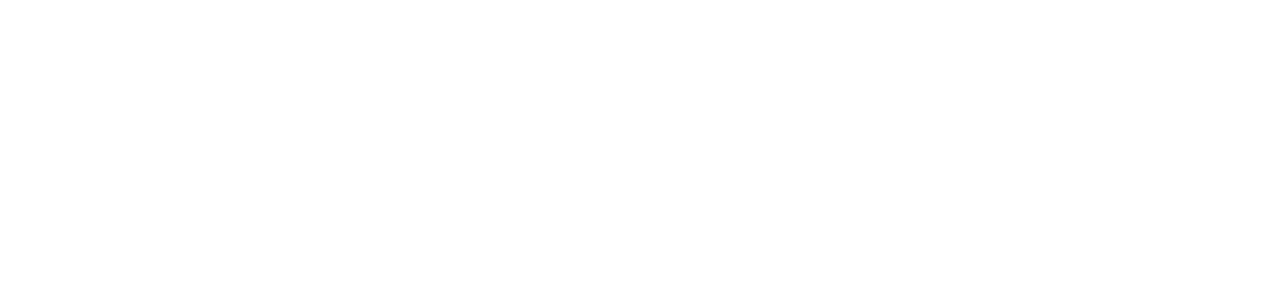
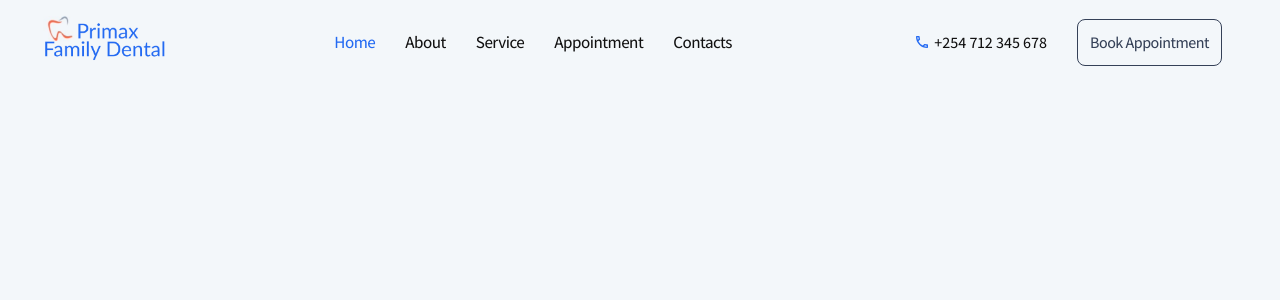
Before and after one commit to mwendwamark/PRIMAX-FAMILY-DENTAL, a React (Vite) app: page / in a window 1280 px wide. Shown: the top 300 px of the page. Built offline with nearby package versions, Linux system fonts and the light colour scheme.

Commit message:
Create the navigation bar and make it responsive

```diff
--- a/package.json
+++ b/package.json
@@ -10,9 +10,9 @@
     "preview": "vite preview"
   },
   "dependencies": {
-    "react": "^18.3.1",
     "react-dom": "^18.2.0",
-    "router-dom": "^2.2.11"
+    "react-icons": "^5.2.0",
+    "react-router-dom": "^6.23.0"
   },
   "devDependencies": {
     "@types/react": "^18.2.66",
--- a/src/App.css
+++ b/src/App.css
@@ -1,4 +1,5 @@
 @import url('https://fonts.googleapis.com/css2?family=Lato:ital,wght@0,100;0,300;0,400;0,700;0,900;1,100;1,300;1,400;1,700;1,900&family=Libre+Baskerville:ital,wght@0,400;0,700;1,400&display=swap');
+@import url('https://fonts.googleapis.com/css2?family=Assistant:wght@200..800&display=swap');
 
 :root {
     /* colors */
@@ -8,11 +9,12 @@
     --blue-color: rgb(35, 106, 242);
     --title-color: #0a1834;
     --text-color: rgb(53, 65, 88);
-    --links-color: rgb(95, 108, 132);
+    --links-color: rgb(78, 84, 95);
+    --navbar-links-color: #111111;
 
     /* font family */
-    --title-ff: Lato, "poppins";
-    --other-ff: Libre Baskerville, "poppins";
+    --text-ff: Assistant, "poppins";
+    --footer-links-ff: Libre Baskerville, "poppins";
 
     /* font weight */
     --title-fw: 700;
@@ -20,7 +22,13 @@
     --other-fw: 400;
 
     /* font size */
+    --navbar-fs :17px;
+    --text-fs: 16px;
 
+}
+
+body {
+    background-color: var(--background-color);
 }
 
 * {
@@ -48,7 +56,7 @@
     padding: 0;
     margin-left: auto;
     margin-right: auto;
-    max-width: 95%;
+    max-width: 94%;
 }
 
 .section {
--- a/src/App.jsx
+++ b/src/App.jsx
@@ -1,10 +1,18 @@
-import React from "react";
+import React  from "react";
+import { BrowserRouter, Routes, Route } from "react-router-dom"
+import Home from "./Pages/Home";
+import Navbar from "./components/Navbar";
 import "./App.css";
 
 function App() {
   return (
     <>
-      <div></div>
+      <BrowserRouter>
+        <Navbar />
+        <Routes>
+          <Route path="/" element={<Home />}></Route>
+        </Routes>
+      </BrowserRouter>
     </>
   );
 }
--- a/src/Pages/Home.jsx
+++ b/src/Pages/Home.jsx
@@ -0,0 +1,11 @@
+import React from 'react'
+
+const Home = () => {
+  return (
+    <div>
+
+    </div>
+  )
+}
+
+export default Home
--- a/src/components/Navbar.jsx
+++ b/src/components/Navbar.jsx
@@ -0,0 +1,68 @@
+import React,{ useState } from "react";
+import { NavLink } from "react-router-dom";
+import { IoMdMenu, IoMdClose } from "react-icons/io";
+import { MdOutlinePhone } from "react-icons/md";
+// IMPORT FILES
+import Logo from "../assets/file.png";
+import "../styles/Navbar.css";
+
+const Navbar = () => {
+  const [showNavbar, setShowNavbar] = useState(false);
+
+  const handleShowNavbar = () => {
+    setShowNavbar(!showNavbar);
+  };
+
+  return (
+    <nav className="navbar">
+      <div className="navbar-container container">
+        <div className="logo-section">
+          <NavLink to="/">
+            <img src={Logo} alt="" />
+          </NavLink>
+        </div>
+
+        <div className={`nav-elements ${showNavbar && "active"}`}>
+          <ul>
+            <li>
+              <NavLink to="/">Home</NavLink>
+            </li>
+            <li>
+              <NavLink to="/about">About</NavLink>
+            </li>
+            <li>
+              <NavLink to="/service">Service</NavLink>
+            </li>
+            <li>
+              <NavLink to="/appointment">Appointment</NavLink>
+            </li>
+            <li>
+              <NavLink to="/contacts">Contacts</NavLink>
+            </li>
+          </ul>
+        </div>
+
+        <div className="book-appointment-section">
+          <ul>
+            <li>
+              <div className="emergency-call-contents">
+                <MdOutlinePhone className="phone-icon" />{" "}
+                <p>+254 712 345 678</p>
+              </div>
+            </li>
+            <li className="appointment-btn">
+              <NavLink to="/book-appointment">Book Appointment</NavLink>
+            </li>
+          </ul>
+        </div>
+
+        <div className="menu-icon" onClick={handleShowNavbar}>
+          {showNavbar ? <IoMdClose /> : <IoMdMenu />}{" "}
+          {/* Show close icon when navbar is open */}
+        </div>
+      </div>
+    </nav>
+  );
+};
+
+export default Navbar;
--- a/src/styles/Navbar.css
+++ b/src/styles/Navbar.css
@@ -0,0 +1,189 @@
+.navbar {
+    width: 100%;
+    padding: 5px;
+    margin-top: 10px;
+    background-color: var(--background-color);
+    /* box-shadow: 0 2px 4px rgba(0, 0, 0, 0.1); */
+}
+
+.navbar a.active {
+    color: var(--blue-color);
+}
+
+.navbar-container {
+    width: 100%;
+    display: flex;
+    justify-content: space-between;
+    align-items: center;
+    padding: 5px;
+}
+
+.logo-section a img {
+    height: 50px;
+}
+
+.nav-elements ul {
+    list-style: none;
+    display: flex;
+    align-items: center;
+}
+
+.nav-elements ul li {
+    margin: 0 15px;
+}
+
+.nav-elements ul li a {
+    position: relative;
+    color: var(--navbar-links-color);
+    font-size: var(--navbar-fs);
+    font-family: var(--text-ff);
+    font-weight: 500;
+    letter-spacing: -.50px;
+    text-transform: capitalize;
+    transition: color .5s ease;
+}
+
+.nav-elements ul li a::before,
+.nav-elements ul li a::after {
+    content: "";
+    position: absolute;
+    bottom: 0;
+    left: 0;
+    width: 0;
+    height: 2px;
+    background-color: var(--blue-color);
+    transition: width .5s ease;
+}
+
+.nav-elements ul li a::before {
+    transform-origin: left;
+}
+
+.nav-elements ul li a::after {
+    transform-origin: right;
+}
+
+.nav-elements ul li a:hover::before,
+.nav-elements ul li a:hover::after {
+    width: 100%;
+}
+
+.nav-elements ul li a:hover {
+    color: var(--blue-color);
+}
+
+.menu-icon {
+    display: none;
+}
+
+.book-appointment-section ul {
+    list-style: none;
+    display: flex;
+    align-items: center;
+}
+
+.book-appointment-section ul li {
+    margin: 0 15px;
+}
+
+.appointment-btn a {
+    background-color: transparent;
+    border: 1.3px solid var(--text-color);
+    padding: 12px;
+    border-radius: 8px;
+    color: var(--text-color);
+    font-family: var(--text-ff);
+    font-weight: 500;
+    letter-spacing: -.50px;
+    transition: .5s ease-in-out;
+}
+
+.appointment-btn a:hover {
+    background-color: var(--orange-color);
+    color: var(--background-color);
+    border: 1.3px solid var(--orange-color);
+}
+
+.emergency-call-contents {
+    display: flex;
+    align-items: center;
+}
+
+.emergency-call-contents .phone-icon {
+    color: var(--blue-color);
+}
+
+.emergency-call-contents p {
+    margin-left: 4px;
+    font-family: var(--text-ff);
+    font-size: var(--text-fs);
+    color: var(--navbar-links-color);
+    font-weight: 500;
+}
+
+@media screen and (max-width: 1000px) {
+    .nav-bar-container {
+        max-width: 100%;
+    }
+
+    .navbar a.active {
+        color: var(--navbar-links-color) !important;
+    }
+
+    .menu-icon {
+        display: block;
+        cursor: pointer;
+        font-size: 24px;
+    }
+
+    .nav-elements {
+        display: none;
+        flex-direction: column;
+        position: absolute;
+        top: 60px;
+        background-color: var(--blue-color);
+        box-shadow: 0px 2px rgba(0, 0, 0, 0.1);
+        width: 100%;
+        text-align: center;
+        padding: 12px;
+        border-radius: 12px;
+    }
+
+    .nav-elements.active {
+        display: flex;
+    }
+
+    .nav-elements ul {
+        flex-direction: column;
+        padding: 0;
+    }
+
+    .nav-elements ul li {
+        margin: 10px 0;
+    }
+
+    .nav-elements ul li a {
+        color: var(--background-color);
+    }
+
+    .book-appointment-section {
+        display: none;
+    }
+}
+
+
+@media screen and (max-width: 768px) {
+    .book-appointment-section {
+        display: none;
+    }
+
+    .logo-section a img {
+        height: 40px;
+    }
+}
+
+@media screen and (max-width: 425px) {
+    .logo-section a img {
+        height: 34px;
+    }
+}
```
Also changed, not shown: src/assets/file.png (added), 1 other file (tests, documents, lock files or other folders).
